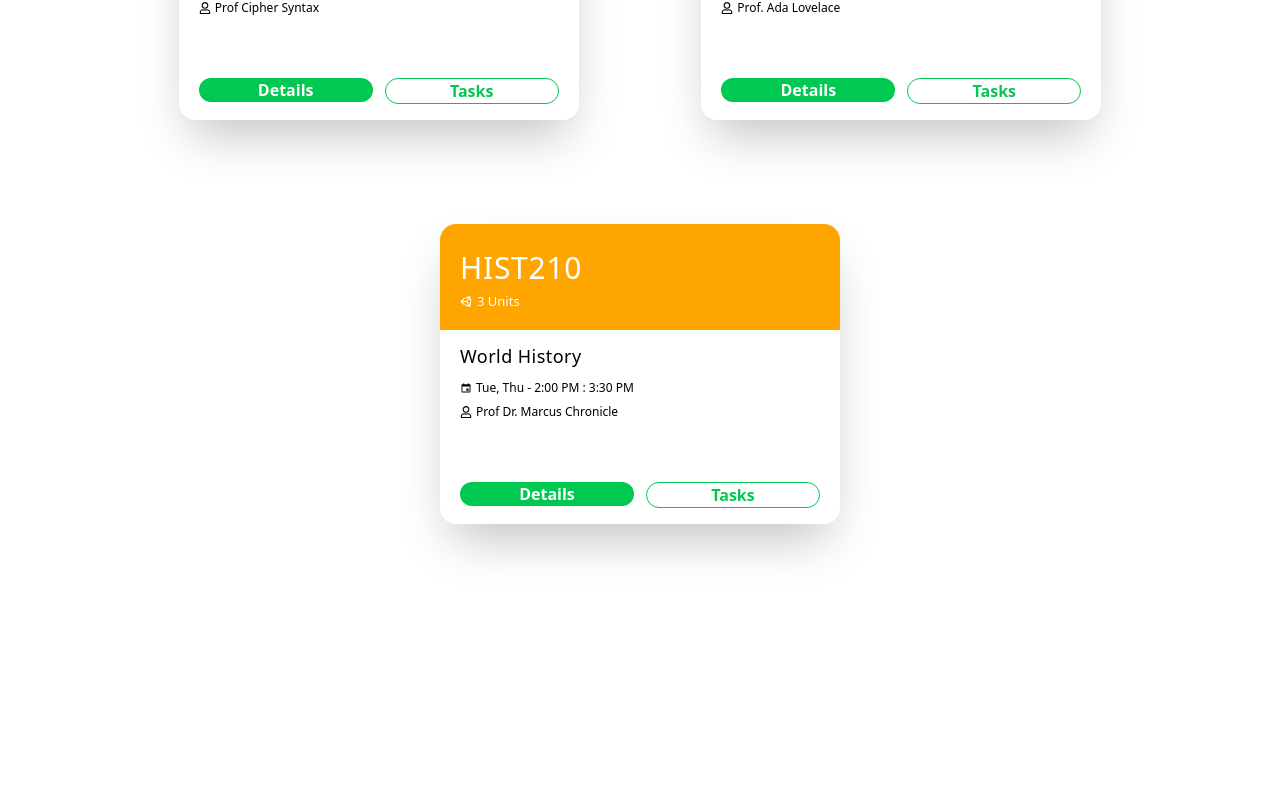
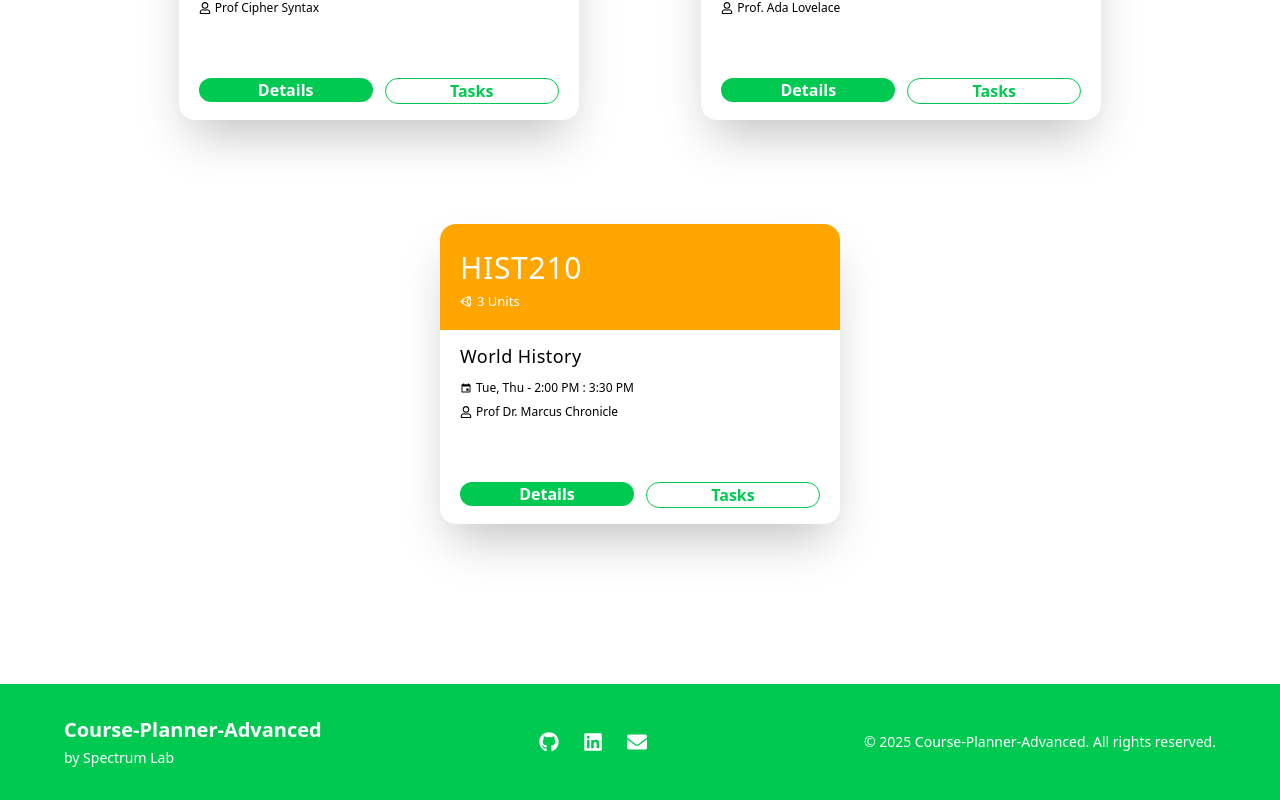
Before and after one commit to Cipher-Syntax/Course-Planner-Advanced, a React (Vite) app in the folder course-planner-advanced/: page /course in a window 1280 px wide. Shown: the part 2065-2865 px from the top of the page. Before the commit the page ends 2669 px from the top, so only its background shows below. Built offline with nearby package versions, Linux system fonts and the light colour scheme.

Commit message:
Added: Footer component

```diff
--- /dev/null
+++ b/course-planner-advanced/src/components/Footer.jsx
@@ -0,0 +1,34 @@
+import React from 'react';
+import { FaGithub, FaLinkedin, FaEnvelope } from "react-icons/fa";
+
+const Footer = () => {
+    return (
+        <footer className="bg-green-500 text-white px-6 py-8 mt-20">
+            <div className="max-w-6xl mx-auto flex flex-col md:flex-row justify-between items-center gap-6">
+
+                <div className="text-center md:text-left">
+                    <h2 className="text-xl font-bold">Course-Planner-Advanced</h2>
+                    <p className="text-sm mt-1">by Spectrum Lab</p>
+                </div>
+
+                <div className="flex gap-6">
+                    <a href="https://github.com/Cipher-Syntax/Course-Planner-Advanced" target="_blank" rel="noopener noreferrer" className="hover:text-gray-200 transition">
+                        <FaGithub size={20} />
+                    </a>
+                    <a href="https://linkedin.com" target="_blank" rel="noopener noreferrer" className="hover:text-gray-200 transition">
+                        <FaLinkedin size={20} />
+                    </a>
+                    <a href="mailto:programmerjustine@gmail.com" className="hover:text-gray-200 transition">
+                        <FaEnvelope size={20} />
+                    </a>
+                </div>
+
+                <p className="text-sm text-center md:text-right mt-4 md:mt-0">
+                    &copy; {new Date().getFullYear()} Course-Planner-Advanced. All rights reserved.
+                </p>
+            </div>
+        </footer>
+    );
+};
+
+export default Footer;
--- a/course-planner-advanced/src/components/index.js
+++ b/course-planner-advanced/src/components/index.js
@@ -4,6 +4,7 @@ import Header from './Header'
 import HeroSection from './HeroSection'
 import Filtering from './Filtering'
 import FloatingHelpButton from './FloatingHelpButton'
+import Footer from './Footer'
 
 export {
     TasksList,
@@ -12,4 +13,5 @@ export {
     HeroSection,
     Filtering,
     FloatingHelpButton,
+    Footer,
 }
--- a/course-planner-advanced/src/pages/CourseDetails.jsx
+++ b/course-planner-advanced/src/pages/CourseDetails.jsx
@@ -1,7 +1,7 @@
 import React from 'react'
 import { Outlet, useParams, Link, useLocation } from 'react-router-dom'
 import { getCourseByCode } from '../utils/storage';
-import { Header } from '../components';
+import { Header, Footer } from '../components';
 import { IoIosArrowRoundBack } from "react-icons/io";
 import { FaUnity } from "react-icons/fa";
 import { IoMdCalendar } from "react-icons/io";
@@ -81,6 +81,7 @@ const CourseDetails = () => {
                     </div>
                 </div>
             </div>
+            <Footer></Footer>
         </div>
     )
 }
--- a/course-planner-advanced/src/pages/CourseList.jsx
+++ b/course-planner-advanced/src/pages/CourseList.jsx
@@ -4,7 +4,7 @@ import { Link, useSearchParams } from 'react-router-dom';
 import { FaUnity } from "react-icons/fa";
 import { IoMdCalendar } from "react-icons/io";
 import { FaRegUser } from "react-icons/fa";
-import { Filtering, FloatingHelpButton, Header, HeroSection } from '../components';
+import { Filtering, FloatingHelpButton, Footer, Header, HeroSection } from '../components';
 
 const CourseList = () => {
     const courses = getCourses();
@@ -97,6 +97,7 @@ const CourseList = () => {
                 }
             </div>
             <FloatingHelpButton></FloatingHelpButton>
+            <Footer></Footer>
         </>
     )
 }
```
